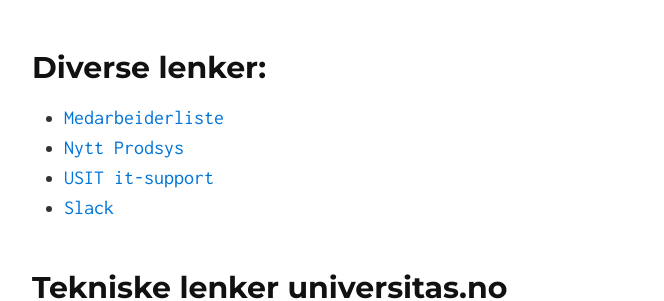
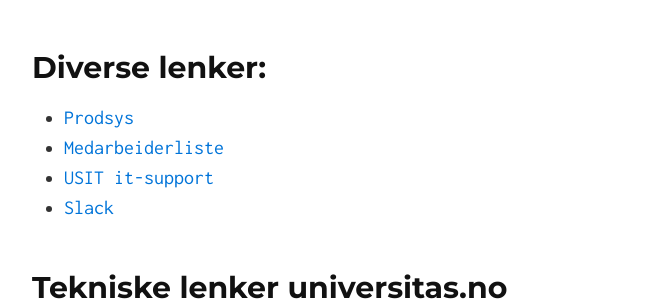
Before and after one commit to universitas/startsiden, a Jekyll site: the page built from index.md, in a window 1280 px wide. Shown: the part 577-878 px from the top of the page, without its empty margins (306-970 px from the left). Built offline with Jekyll 4.4.1, drawn with Linux system fonts in a browser that asks for light colours.

Commit message:
Update index.md

```diff
--- a/index.md
+++ b/index.md
@@ -12,8 +12,8 @@
 - [Sideoversikt magasinet]({{ site.url }}/pdf/sideoversikt_magasin.pdf)
 
 ## Diverse lenker:
+- [Prodsys](http://universitas.no/prodsys/)
 - [Medarbeiderliste](https://docs.google.com/spreadsheets/d/1uxtmDUd8Z6PkeF9SHpDPhhEL8AxZ0yUskgcLLqDF6x4/edit?usp=sharing&authkey=CL2FxbQC)
-- [Nytt Prodsys](http://universitas.no/prodsys/)
 - [USIT it-support](http://www.uio.no/tjenester/it/kontakt/lokal-it/andre-enheter/it-universitas.html)
 - [Slack](https://universitas.slack.com/messages)
 
```
